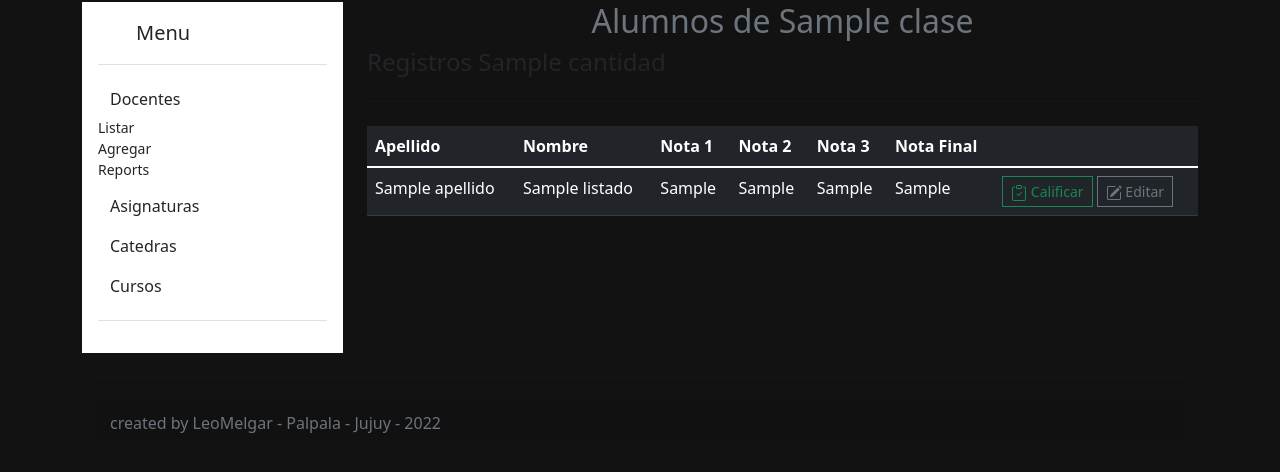
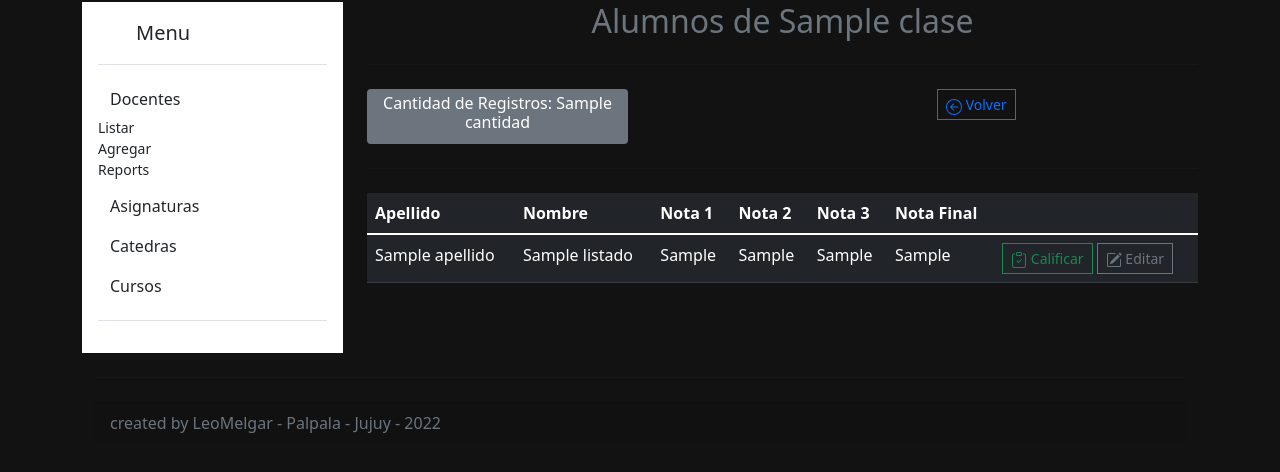
Before and after one commit to leomelgar/siac, a Flask app: template templates/clases/listado.html in a window 1280 px wide. Shown: the part 94-566 px from the top of the page. Run offline with Flask 2, Linux system fonts and the light colour scheme; the template is opened without the code that fills it: most values are stand-ins (such as "Sample title", 1, 10 or a date in 2020).

Commit message:
se anulo el sistemas de notas, cambios en como mostrar la cantidad de registros por clase

```diff
--- a/routes/clases.py
+++ b/routes/clases.py
@@ -47,7 +47,8 @@ def add_clase():
 def listado(idClase):
     clase = Clase.query.get(idClase)
     #listado = Curso.query.join(Clase, Curso.idCurso==clase.curso_id).join(Matricula, Curso.idCurso==Matricula.curso_id).join(Alumno, Matricula.alumno_id==Alumno.idAlumno).add_columns(Alumno.idAlumno,Alumno.apellido, Alumno.nombre, Calificacion.nota_1, Calificacion.nota_2, Calificacion.nota_3, Calificacion.notaFinal)
-    listado = select([Clase, Curso], use_labels=True).select_from(Curso.join(Clase).join(Matricula)).where(Curso.idCurso==clase.idClase)
+    listado = Curso.query.join(Clase, Curso.idCurso==clase.curso_id).join(Matricula, Curso.idCurso==Matricula.curso_id).join(Alumno, Matricula.alumno_id==Alumno.idAlumno).add_columns(Alumno.idAlumno,Alumno.apellido, Alumno.nombre)
+    #listado = select([Clase, Curso], use_labels=True).select_from(Curso.join(Clase).join(Matricula)).where(Curso.idCurso==clase.idClase)
     cantidad = math.trunc(listado.count()/3)
     for i in listado:
         print(i)
--- a/templates/clases/listado.html
+++ b/templates/clases/listado.html
@@ -13,7 +13,22 @@
     <div class="col-md-9">
       {% include 'partials/_message.html' %}
       <h2 class="text-secondary text-center">Alumnos de {{clase.nombre_clase}}</h2>
-      <h4>Registros {{cantidad}}</h4>
+      <hr class="my-4">
+      <div>
+        <div class="row">
+          <div class="col">
+            <span class="badge bg-secondary text-wrap"><h6>Cantidad de Registros: {{cantidad}}</h6></span>
+          </div>
+          <div class="col">
+          </div>
+          <div class="col">
+            <a href="{{url_for('clases.home')}}" class="btn btn-outline-primary btn-sm rounded-0">
+              <svg xmlns="http://www.w3.org/2000/svg" width="16" height="16" fill="currentColor" class="bi bi-arrow-left-circle" viewBox="0 0 16 16">
+                <path fill-rule="evenodd" d="M1 8a7 7 0 1 0 14 0A7 7 0 0 0 1 8zm15 0A8 8 0 1 1 0 8a8 8 0 0 1 16 0zm-4.5-.5a.5.5 0 0 1 0 1H5.707l2.147 2.146a.5.5 0 0 1-.708.708l-3-3a.5.5 0 0 1 0-.708l3-3a.5.5 0 1 1 .708.708L5.707 7.5H11.5z"/>
+              </svg> Volver</a>
+          </div>
+        </div>
+      </div>
     <hr class="my-4">
     <table class="table table-dark table-hover">
       <thead>
```
Also changed, not shown: 1 other file.
